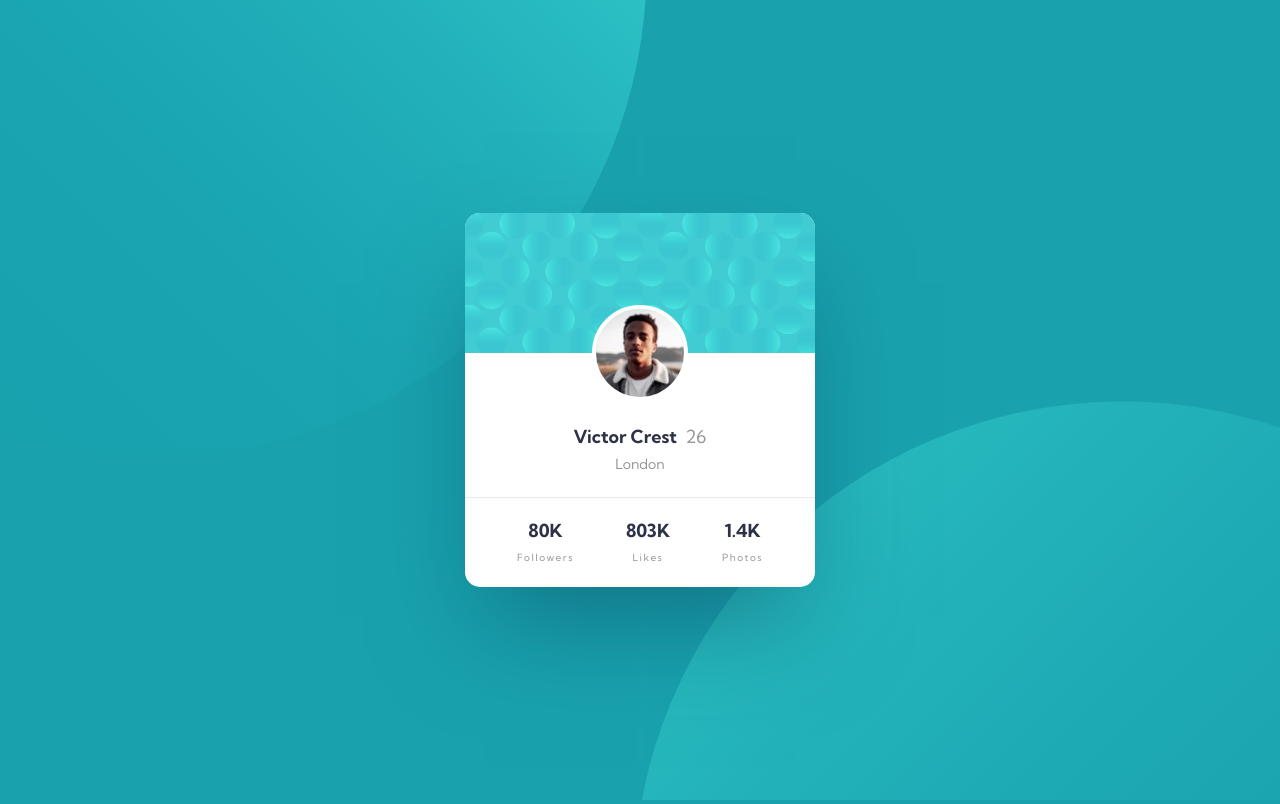
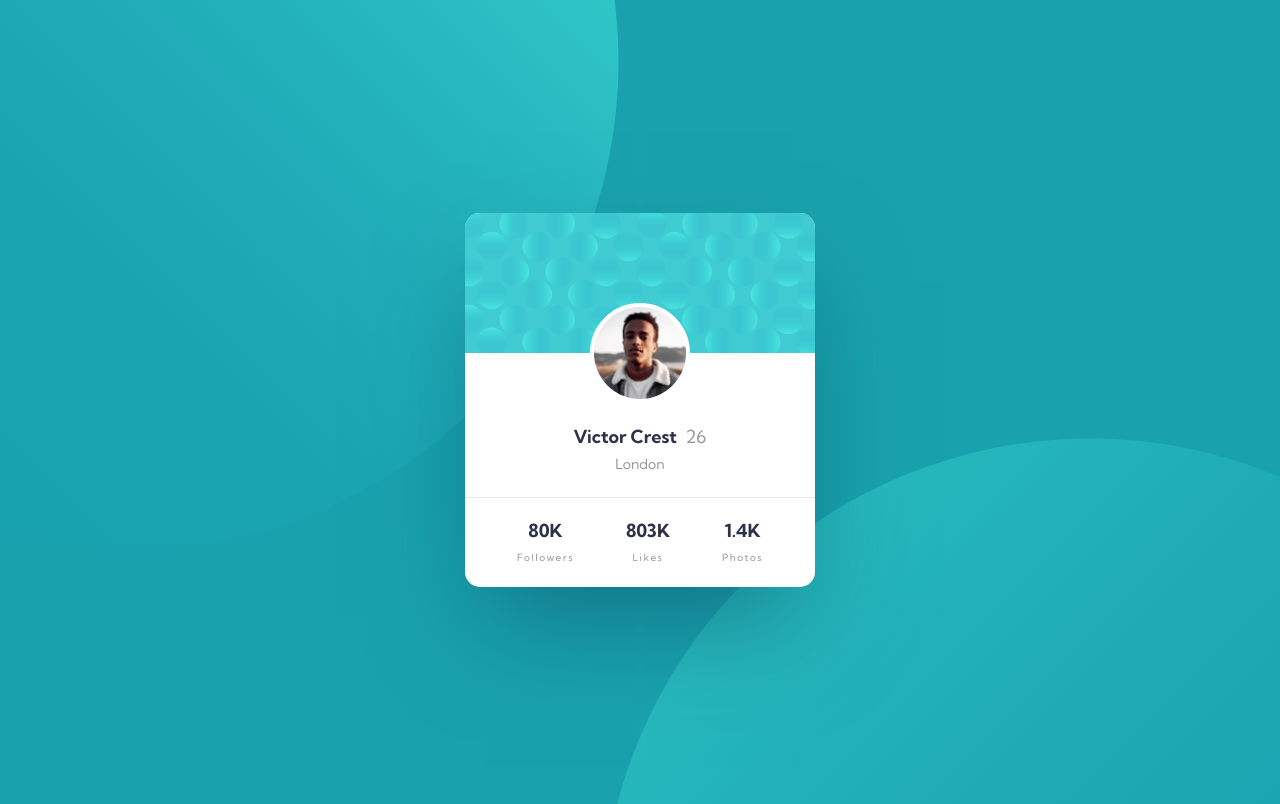
Before and after one commit to spaprocki/profile-card-component, a plain HTML site: page index.html in a window 1280 px wide. Shown: the top 804 px of the page. Drawn offline with Linux system fonts and the light colour scheme.

Commit message:
Changed the way  the background was styeld

```diff
--- a/index.html
+++ b/index.html
@@ -17,20 +17,6 @@
   </head>
   <body>
     <main class="card-wrapper">
-      <div class="bg-img-wrapper">
-        <div class="bg-positioner">
-          <img
-            src="./images/bg-pattern-top.svg"
-            aria-hidden="true"
-            class="bg-img-top"
-          />
-          <img
-            src="./images/bg-pattern-bottom.svg"
-            aria-hidden="true"
-            class="bg-img-bottom"
-          />
-        </div>
-      </div>
       <article class="profile-card-container">
         <img
           src="./images/bg-pattern-card.svg"
--- a/styles/mobile.css
+++ b/styles/mobile.css
@@ -18,6 +18,12 @@
 
 body {
   background-color: var(--dark-cyan);
+  background-image: url(../images/bg-pattern-top.svg),
+    url(../images/bg-pattern-bottom.svg);
+  background-repeat: no-repeat, no-repeat;
+  background-position: calc(50% - 76vw) calc(50% - 379px),
+    calc(50% + 76vw) calc(50% + 89vw);
+  background-size: 166vw, 166vw;
   font-family: 'Kumbh Sans', 'sans-serif';
   font-size: 18px;
   color: var(--very-dark-desaturated-blue);
@@ -34,6 +40,15 @@ body {
   position: relative;
 }
 
+@media (min-width: 587px) {
+  body {
+    background-size: 976px, 976px;
+    background-position: calc(50% - 509px) calc(50% - 360px),
+      calc(50% + 449px) calc(50% + 505px);
+    transition: background-position ease-in 0.5s;
+  }
+}
+
 body::-webkit-scrollbar {
   /* WebKit */
   width: 0;
@@ -48,48 +63,6 @@ body::-webkit-scrollbar {
   place-items: center;
   position: relative;
   overflow: hidden;
-}
-
-.bg-img-wrapper {
-  width: fit-content;
-  height: 100vh;
-  position: absolute;
-  display: flex;
-  align-items: center;
-  justify-content: center;
-  min-width: 375px;
-  min-height: 773px;
-}
-
-.bg-positioner {
-  width: 153vw;
-  max-width: 962px;
-  height: 190vw;
-  max-height: 867px;
-  position: relative;
-}
-
-.bg-img-top {
-  position: absolute;
-  transform: translate(-50%, -50%);
-  width: 166vw;
-  max-width: 976px;
-}
-
-.bg-img-bottom {
-  position: absolute;
-  transform: translate(50%, 50%);
-  width: 166vw;
-  max-width: 976px;
-  right: 0px;
-  bottom: 0px;
-  transition: bottom ease-in 0.5s;
-}
-
-@media (min-width: 1024px) {
-  .bg-img-bottom {
-    bottom: -55px;
-  }
 }
 
 .profile-card-container {
@@ -113,14 +86,13 @@ body::-webkit-scrollbar {
 
 .profile-picture {
   position: absolute;
-  width: 96px;
-  height: 96px;
+  width: 100px;
+  height: 100px;
   top: 140px;
   transform: translateY(-50%);
   border-radius: 50%;
   border: 4px solid #fff;
   background-color: #fff;
-  box-shadow: 0px 0px 0px 2px inset #fff;
 }
 
 .name-and-age {
```
